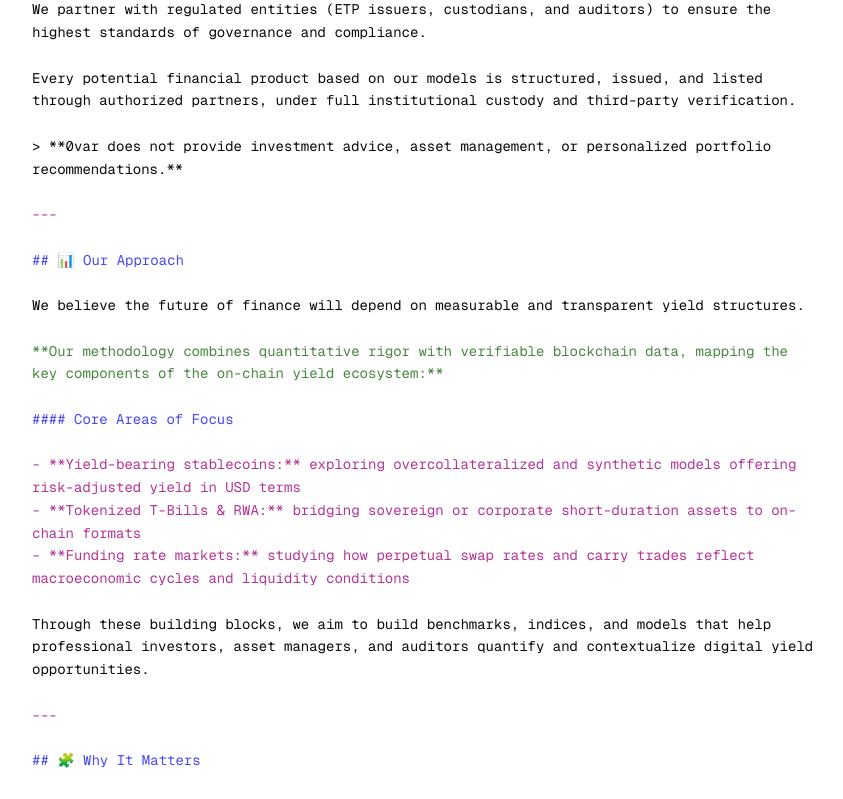
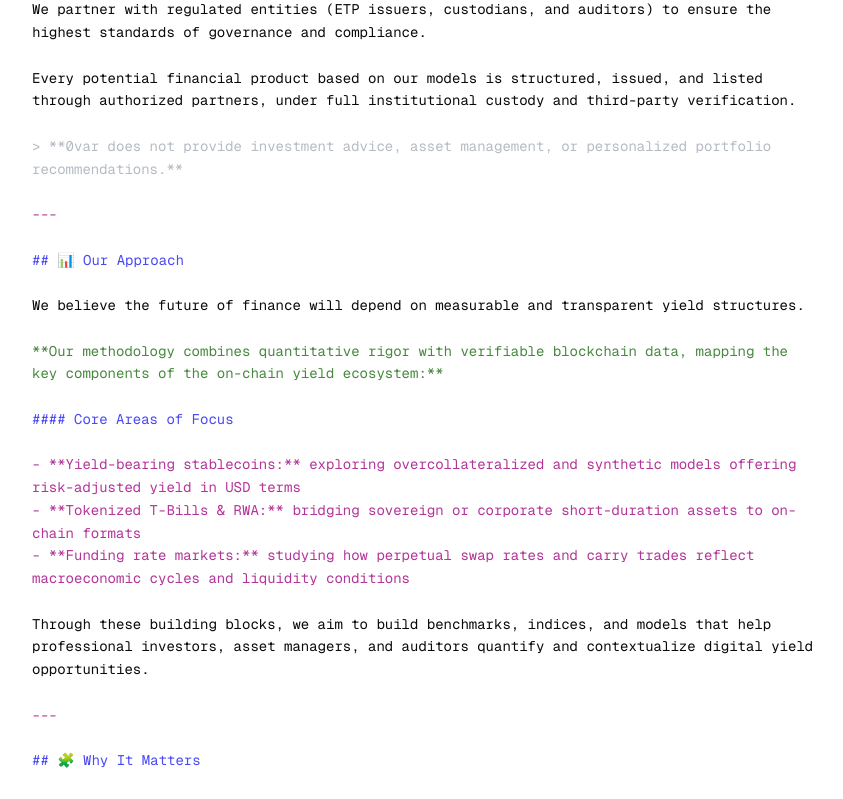
Before and after one commit to GianGuaz256/aequilibrium-website, a Next.js app: page / in a window 1280 px wide. Shown: the part 1740-2539 px from the top of the page, without its empty margins (216-1059 px from the left). Built offline with nearby package versions, Linux system fonts and the light colour scheme.

Commit message:
Fixed grey

```diff
--- a/app/page.tsx
+++ b/app/page.tsx
@@ -87,6 +87,9 @@ export default function Home() {
       } else if (line.trimStart().startsWith('-')) {
         // List items - violet
         lineColor = '#B33599';
+      } else if (line.trimStart().startsWith('>')) {
+        // Blockquotes/notes - grey
+        lineColor = '#B5BBC3';
       }
 
       result.push(
```
